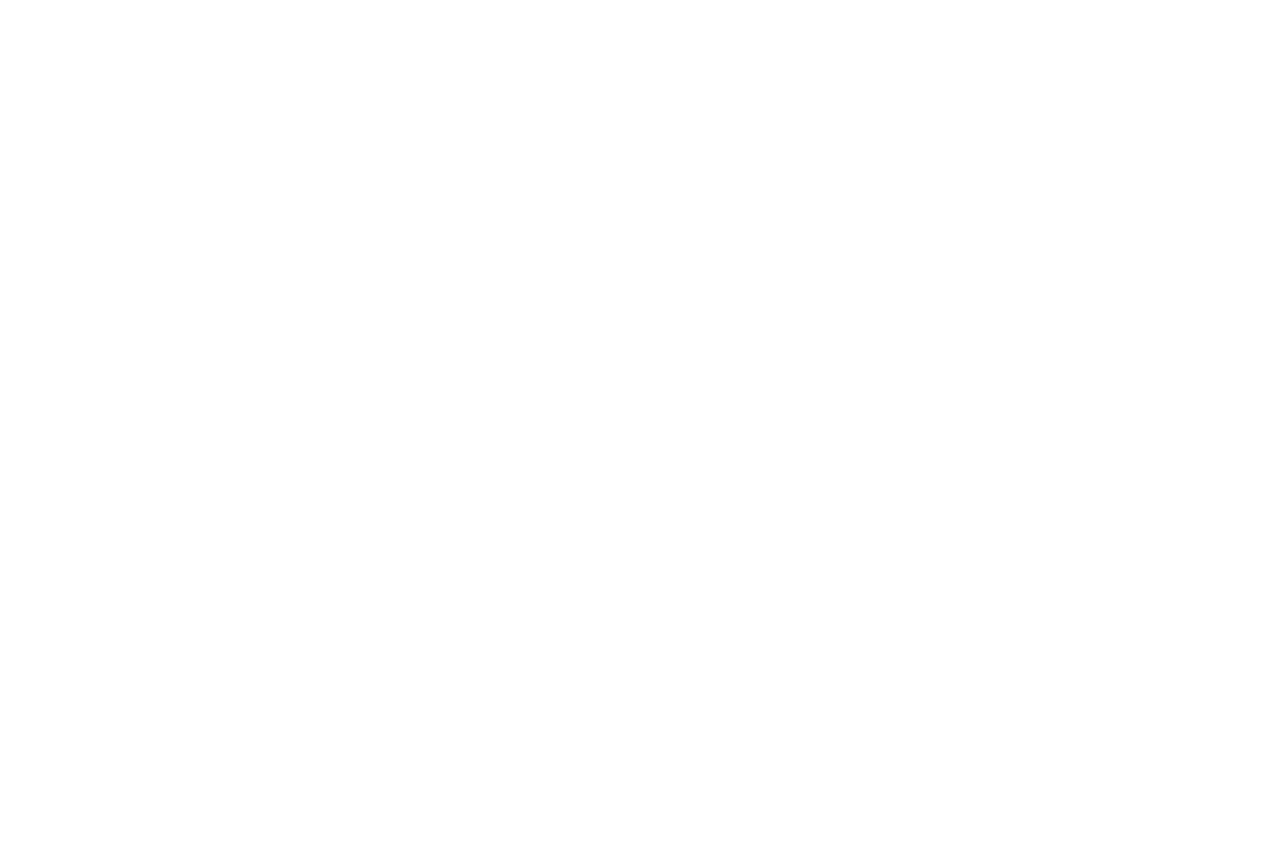
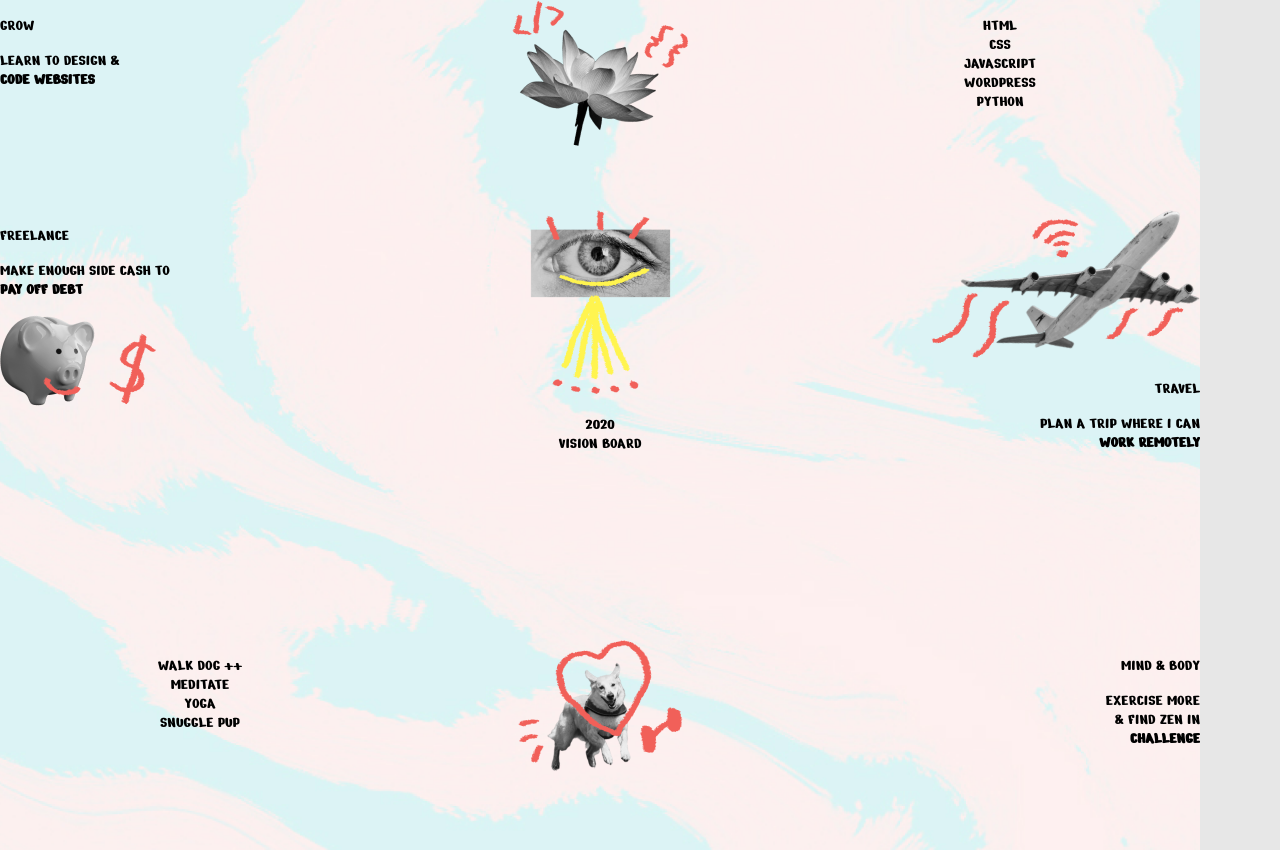
Before and after one commit to lenatheque/vision-board, a plain HTML site: page index.html in a window 1280 px wide. Before the commit the page ends 800 px from the top, so only its background shows below. Drawn offline with Linux system fonts and the light colour scheme.

Commit message:
added files

```diff
--- a/css/main.css
+++ b/css/main.css
@@ -0,0 +1,37 @@
+body {
+  font-family: "Nerko One", cursive;
+  background-color: #e7e7e7;
+  margin: 150px;
+}
+
+#vision-board {
+  width: 1200px;
+  height: 850px;
+  overflow: auto;
+  background: url("../img/background.png");
+  background-size: cover;
+  /* font-family: "Montserrat", sans-serif; */
+  text-transform: uppercase;
+}
+
+.block {
+  float: left;
+  box-sizing: border-box;
+  width: 400px;
+}
+
+.small-block {
+  height: 210px;
+}
+
+.large-block {
+  height: 430px;
+}
+
+.center {
+  text-align: center;
+}
+
+.right {
+  text-align: right;
+}
--- a/index.html
+++ b/index.html
@@ -1,12 +1,65 @@
-<!doctype html>
+<!DOCTYPE html>
 <html lang="en">
   <head>
-	<meta charset="utf-8">
-    <title>Vision Board Project</title>
+    <meta charset="utf-8" />
+    <title>Vision Board 2021</title>
+    <link rel="stylesheet" href="css/main.css" />
+    <link rel="stylesheet" href="css/normalize.css" />
+    <link rel="preconnect" href="https://fonts.gstatic.com" />
+    <link
+      href="https://fonts.googleapis.com/css2?family=Nerko+One&display=swap"
+      rel="stylesheet"
+    />
   </head>
   <body>
     <div id="vision-board">
-
+      <div class="block small-block light-bg">
+        <p><span class="highlight">Grow</span></p>
+        <p>Learn to Design &amp;<br /><strong>Code Websites</strong></p>
+      </div>
+      <div class="block small-block center">
+        <img src="img/flower.png" alt="flower" />
+      </div>
+      <div class="block small-block center light-bg">
+        <p>
+          HTML<br />
+          CSS<br />
+          JavaScript<br />
+          WordPress<br />
+          Python
+        </p>
+      </div>
+      <div class="block large-block">
+        <p><span class="highlight">Freelance</span></p>
+        <p>Make Enough Side Cash to<br /><strong>Pay off debt</strong></p>
+        <img src="img/piggy.png" alt="piggy bank" />
+      </div>
+      <div class="block large-block center dark-bg">
+        <img src="img/eye.png" alt="eye" />
+        <p class="title"><span class="marker">2020</span><br />Vision Board</p>
+      </div>
+      <div class="block right large-block">
+        <img src="img/plane.png" alt="airplane" />
+        <p><span class="highlight">Travel</span></p>
+        <p>Plan A Trip Where I Can<br /><strong>Work Remotely</strong></p>
+      </div>
+      <div class="block small-block top-padding center light-bg">
+        <p>
+          Walk Dog ++<br />
+          Meditate<br />
+          Yoga<br />
+          Snuggle Pup
+        </p>
+      </div>
+      <div class="block small-block top-padding center">
+        <img src="img/doggo.png" alt="dog" />
+      </div>
+      <div class="block small-block right light-bg">
+        <p><span class="highlight">Mind &amp; Body</span></p>
+        <p>
+          Exercise More<br />&amp; Find Zen in<br /><strong>Challenge</strong>
+        </p>
+      </div>
     </div>
   </body>
 </html>
```
Also changed, not shown: 1 other file. Lines whose indentation alone changed are shown as unchanged.
